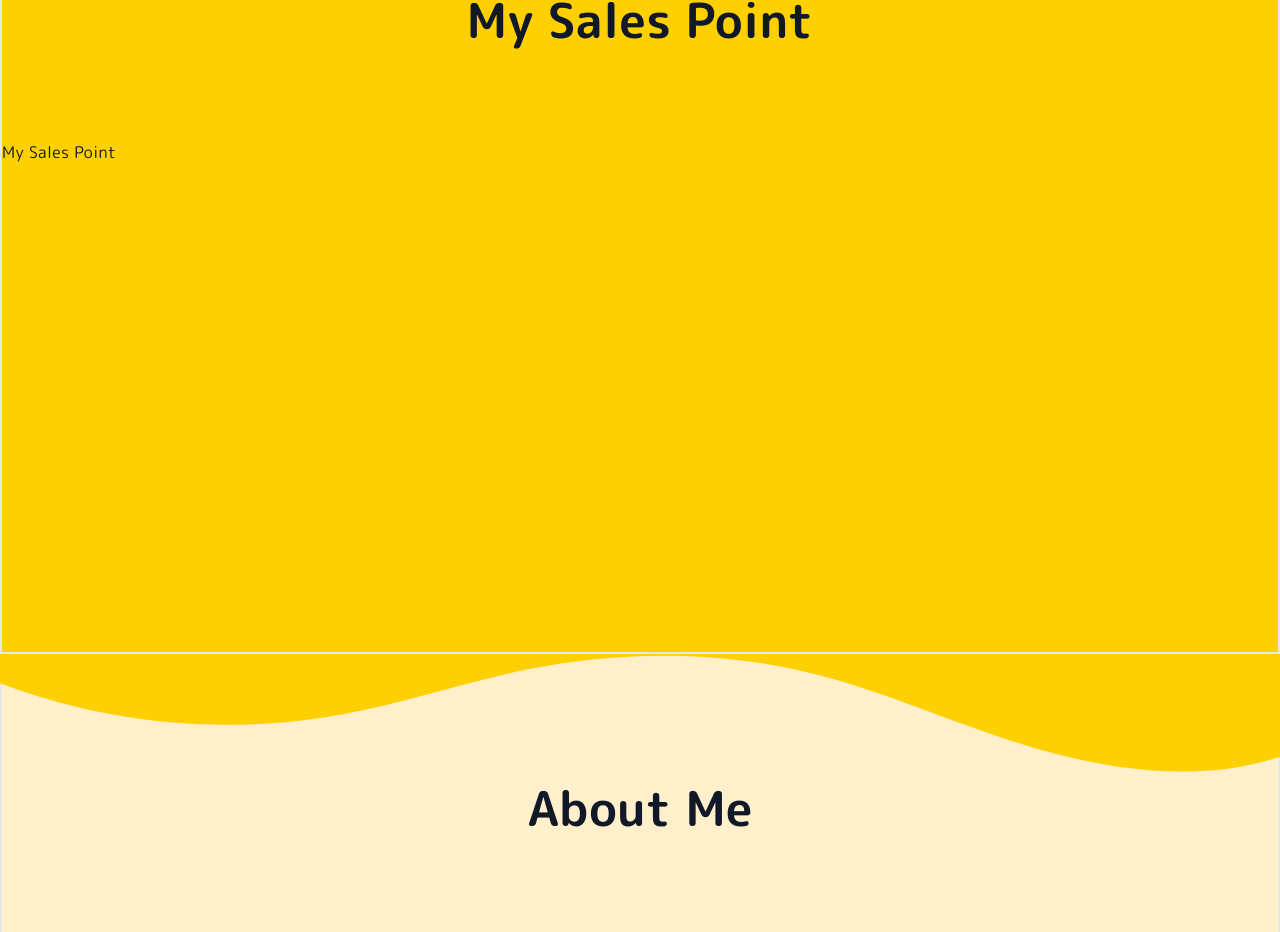
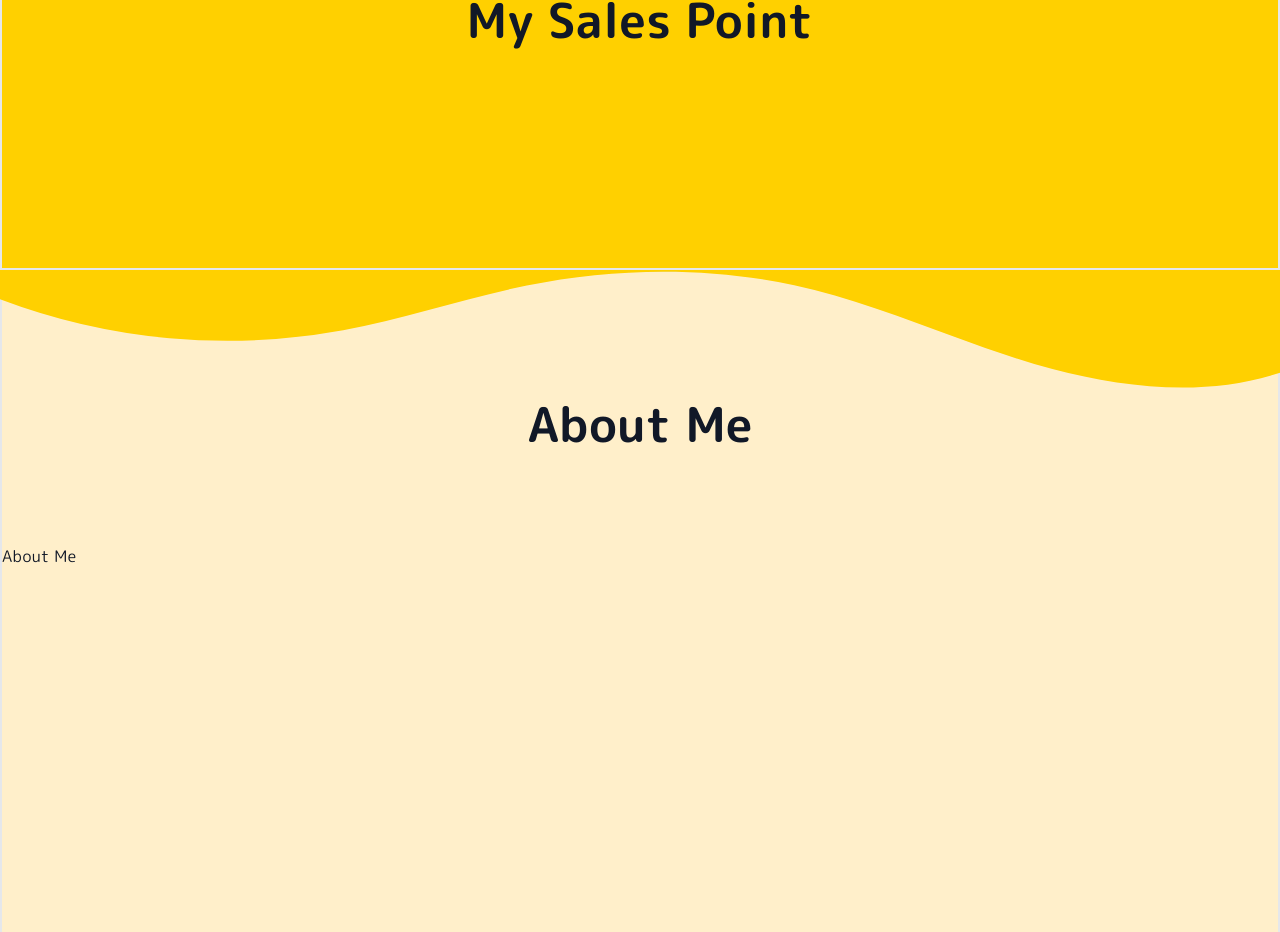
Before and after one commit to genie-oh/nextjs-portfolio, a Next.js app: page / in a window 1280 px wide. Shown: the part 934-1866 px from the top of the page. Built offline with nearby package versions, Linux system fonts and the light colour scheme.

Commit message:
mod: refer SalesPoint component > pages/index.tsx

```diff
--- a/pages/index.tsx
+++ b/pages/index.tsx
@@ -1,5 +1,6 @@
 import HomeContext from "../components/Context/HomeContext";
 import Section from "../components/Section";
+import SalesPoint from "../components/SectionChild/SalesPoint";
 import Top from "../components/SectionChild/Top";
 
 import WaveDividerBottom from "../components/WaveDivider/WaveDividerBottom";
@@ -21,7 +22,7 @@ export default function Home() {
                             <WaveDividerBottom />
                         </Section>
                         <Section id="SEC-SALESPOINT" title="My Sales Point" style={styleSectionA}>
-                            <div className="h-96">My Sales Point</div>
+                            <SalesPoint />
                         </Section>
                         <Section id="SEC-ABOUTME" title="About Me" style={styleSectionB}>
                             <WaveDividerTop />
```
